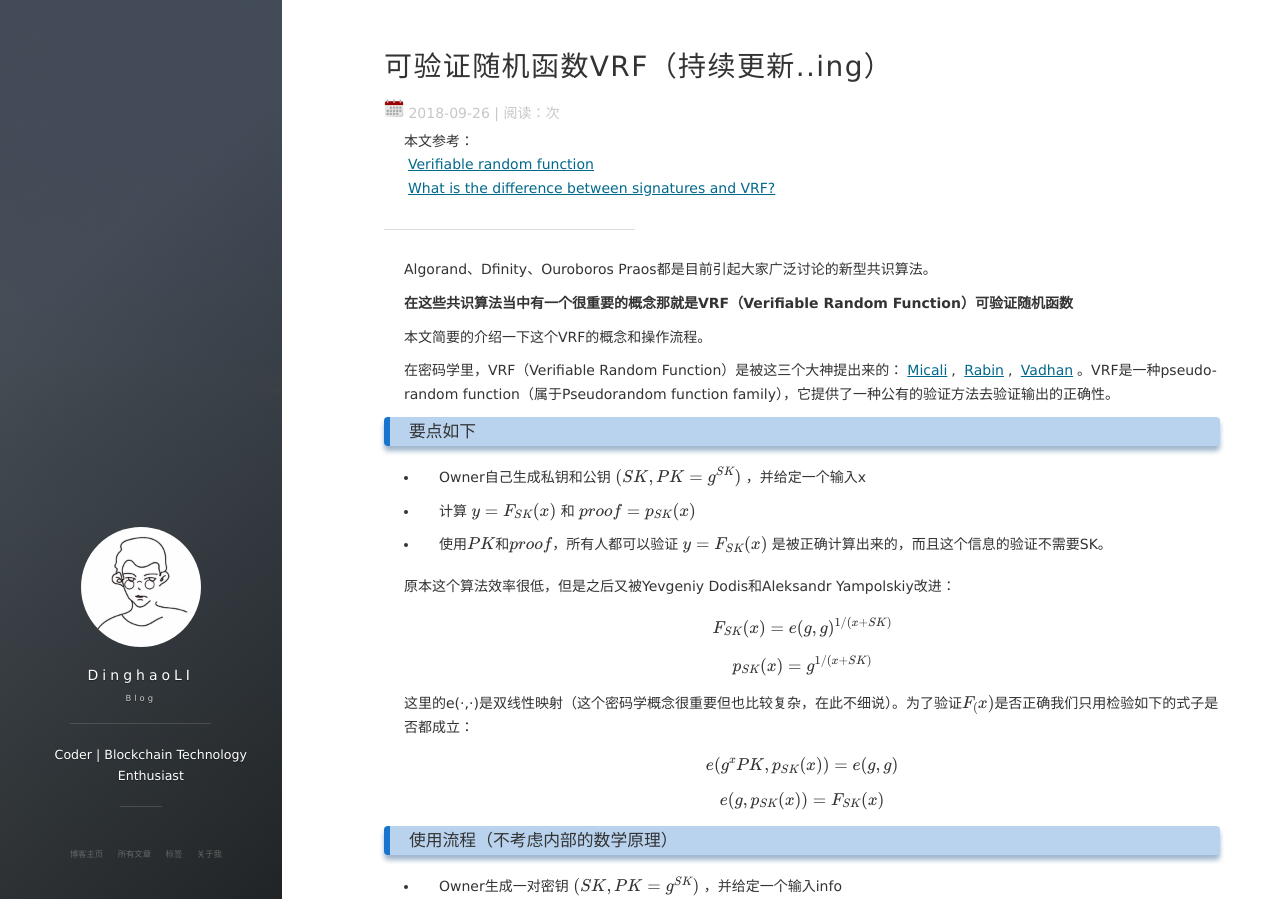
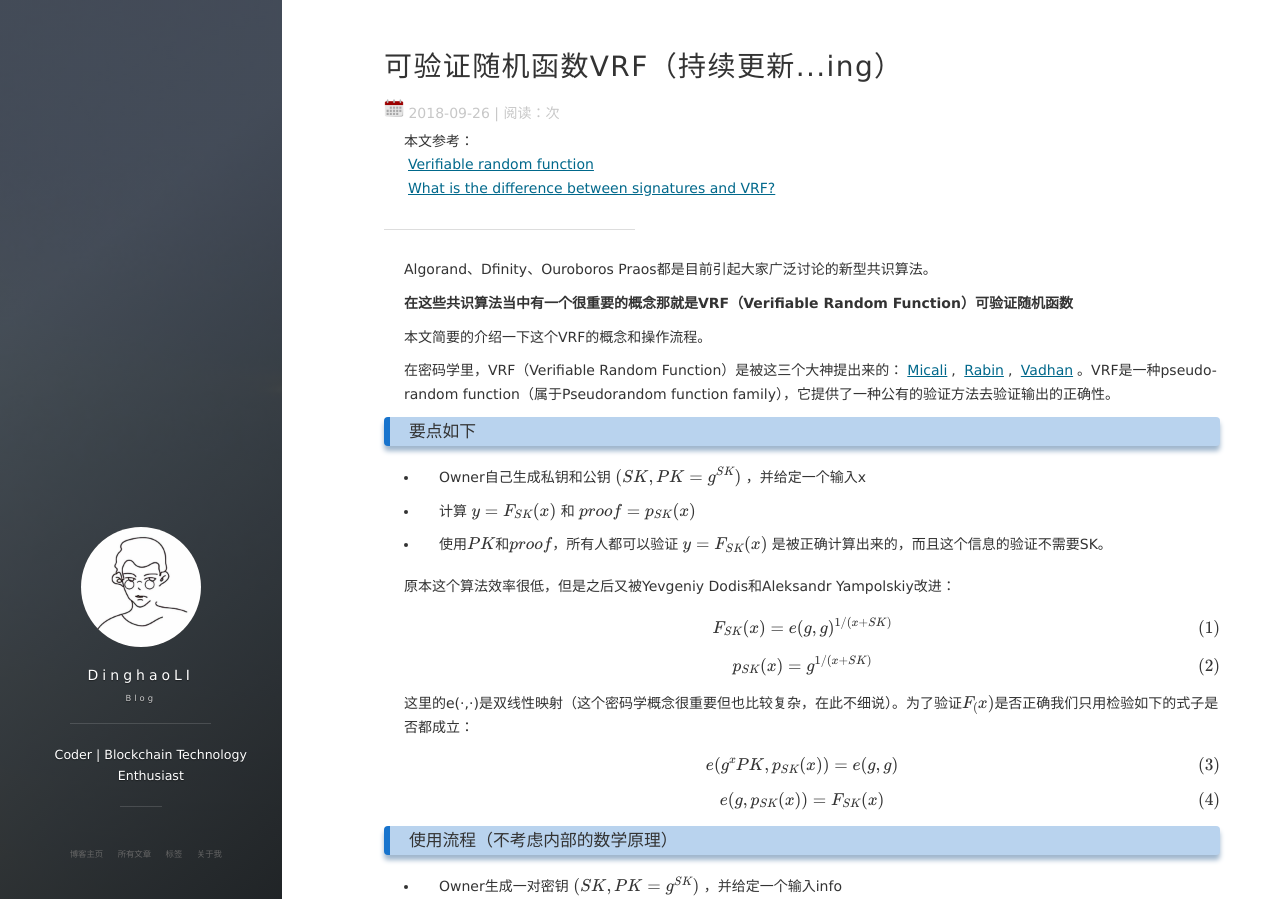
Before and after one commit to DinghaoLI/dinghaoli.github.io, a Jekyll site: the page built from _posts/2018-09-27-VRF.md, in a window 1280 px wide and 1398 px high. Shown: the top 899 px of the window. Built offline with Jekyll 4.4.1, drawn with Linux system fonts in a browser that asks for light colours; nearby versions of some CDN libraries; formulas are drawn with MathJax 3; comment, search, counter and statistics services are not loaded; some of the changed lines change nothing that is shown.

Commit message:
header supporting Latex

```diff
--- a/_includes/head.html
+++ b/_includes/head.html
@@ -65,7 +65,18 @@
 </script>
 
 <!-- support Latex -->
-<script type="text/javascript" src="http://cdn.mathjax.org/mathjax/latest/MathJax.js?config=TeX-AMS-MML_HTMLorMML">
-</script>
+<script type="text/x-mathjax-config">
+      MathJax.Hub.Config({ TeX: { equationNumbers: { autoNumber: "all" } } });
+    </script>
+    <script type="text/x-mathjax-config">
+      MathJax.Hub.Config({tex2jax: {
+             inlineMath: [ ['$','$'], ["\\(","\\)"] ],
+             processEscapes: true
+           }
+         });
+    </script>
+
+    <script src="https://cdn.mathjax.org/mathjax/latest/MathJax.js?config=TeX-AMS-MML_HTMLorMML" type="text/javascript">
+    </script>
 
 </head>
--- a/_posts/2018-09-27-VRF.md
+++ b/_posts/2018-09-27-VRF.md
@@ -1,6 +1,6 @@
 ---
 layout: post
-title:  "可验证随机函数VRF（持续更新..ing）"
+title:  "可验证随机函数VRF（持续更新...ing）"
 date:   2018-09-27 03:00:00 +0800
 categories: Cryptographie
 tags: Cryptographie
```
